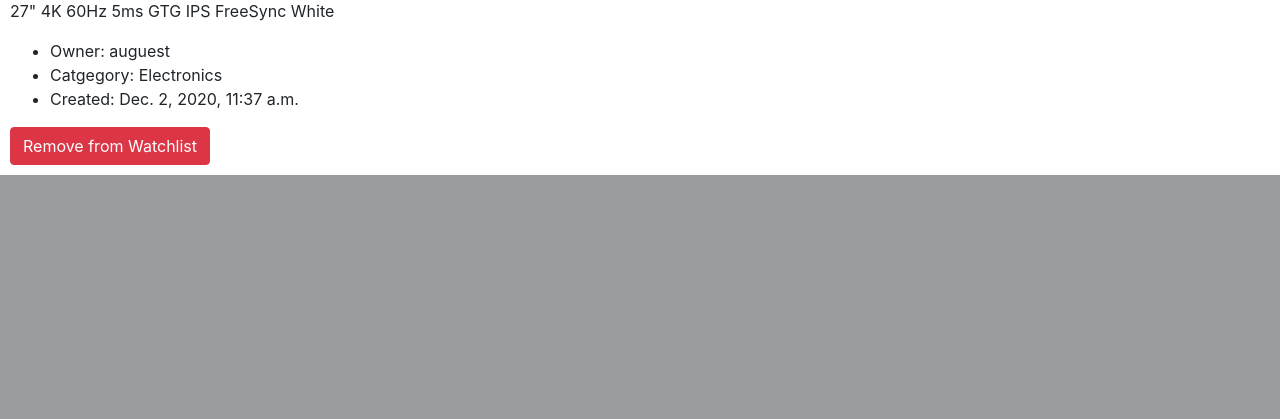
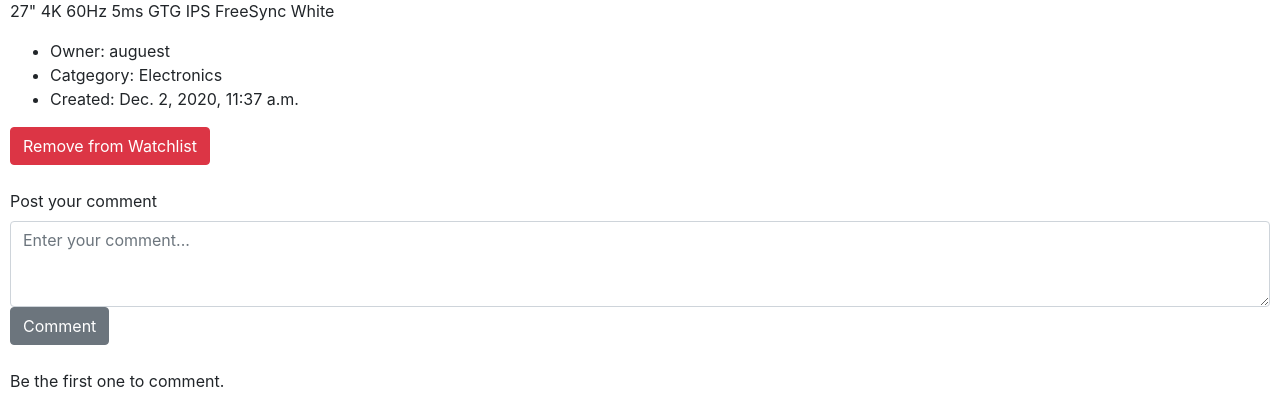
Before and after one commit to AuguestGao/cs50web, a Django app: page /listing/3 in a window 1280 px wide. Shown: the part 1179-1598 px from the top of the page. Before the commit the page ends 1354 px from the top, so only its background shows below. Run offline with Django 3.2, Linux system fonts and the light colour scheme; a user stored in the database is signed in; data comes from the database, SQL or seed files in the repository; both versions use the stored data as it was after the commit; some libraries are stand-ins or nearby versions.

Commit message:
oops, not the right branch, but comments function is done

```diff
--- a/unit_4/commerce/auctions/admin.py
+++ b/unit_4/commerce/auctions/admin.py
@@ -1,8 +1,9 @@
 from django.contrib import admin
-from .models import User, Listing, Category, Watchlist
+from .models import User, Listing, Category, Watchlist, Comment
 
 # Register your models here.
 admin.site.register(User)
 admin.site.register(Category)
 admin.site.register(Listing)
 admin.site.register(Watchlist)
+admin.site.register(Comment)
--- a/unit_4/commerce/auctions/models.py
+++ b/unit_4/commerce/auctions/models.py
@@ -31,3 +31,12 @@ class Watchlist(models.Model):
 
     # def __str__(self):
     #     return f"{who.username} watches {item.title}"
+
+class Comment(models.Model):
+    item = models.ForeignKey(Listing, on_delete=models.CASCADE)
+    user = models.ForeignKey(User, on_delete=models.CASCADE)
+    detail = models.TextField(max_length=1000)
+    time = models.DateTimeField()
+
+    class Meta:
+        ordering=['-time'] #order by time
--- a/unit_4/commerce/auctions/templates/auctions/item.html
+++ b/unit_4/commerce/auctions/templates/auctions/item.html
@@ -27,6 +27,30 @@
             {% else %}
                 <button type="submit" name="found" value="0" id="wishyet" class="btn btn-primary">Add to Watchlist</button>
             {% endif %}
-            </form>
+        </form>
+        <br>
+        <form action="{% url 'listing' item.id %}" method="POST" for='cmt'>
+            {% csrf_token %}
+            <label for="cmt" class="form-label">Post your comment</label>
+            <textarea class="form-control" id="cmt" name='detail' rows="3" placeholder='Enter your comment...'></textarea>
+            <button type='submit' class="btn btn-secondary" id='cmt'>Comment</button>
+        </form>
     </div>
+
+    <div>
+        <br>
+        {% for comment in comments %}
+        <div class="card">
+            <div class="card-header">
+              {{ comment.user.username }} wrote on {{ comment.time }}
+            </div>
+            <div class="card-body">
+              <p class="card-text">{{ comment.detail }}</p>
+            </div>
+          </div>
+        {% empty %}
+        <p>Be the first one to comment.</p>
+        {% endfor %}
+    </div>
+
 {% endblock %}
--- a/unit_4/commerce/auctions/views.py
+++ b/unit_4/commerce/auctions/views.py
@@ -125,8 +125,19 @@ def watchlist(request):
 
 def item(request, id):
     item = Listing.objects.get(pk = id)
+    user = User.objects.get(pk=request.user.id)
     exist = Watchlist.objects.filter(who=request.user.id, item=item.id).count()
+
+    #save comment into db
+    if request.method == 'POST':
+        detail = request.POST.get('detail')
+        instance = Comment(item = item, user=user, detail=detail, time=datetime.datetime.now())
+        instance.save()
+
+    comments = list(Comment.objects.filter(item=item))
+
     return render(request, "auctions/item.html", {
         'item': item,
-        'exist': exist
+        'exist': exist,
+        'comments': comments
     })
```
Also changed, not shown: unit_4/commerce/auctions/migrations/0008_comment.py (added), unit_4/commerce/db.sqlite3.
